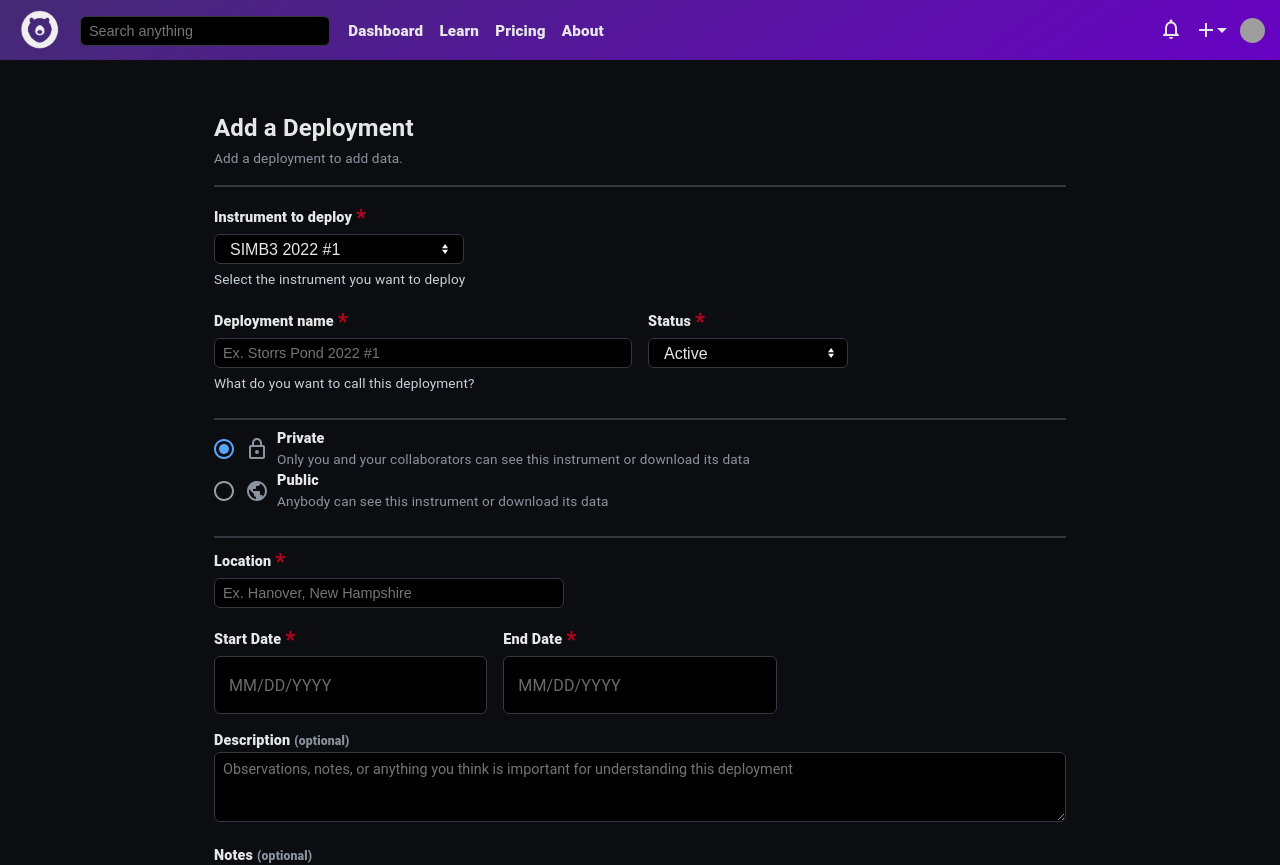
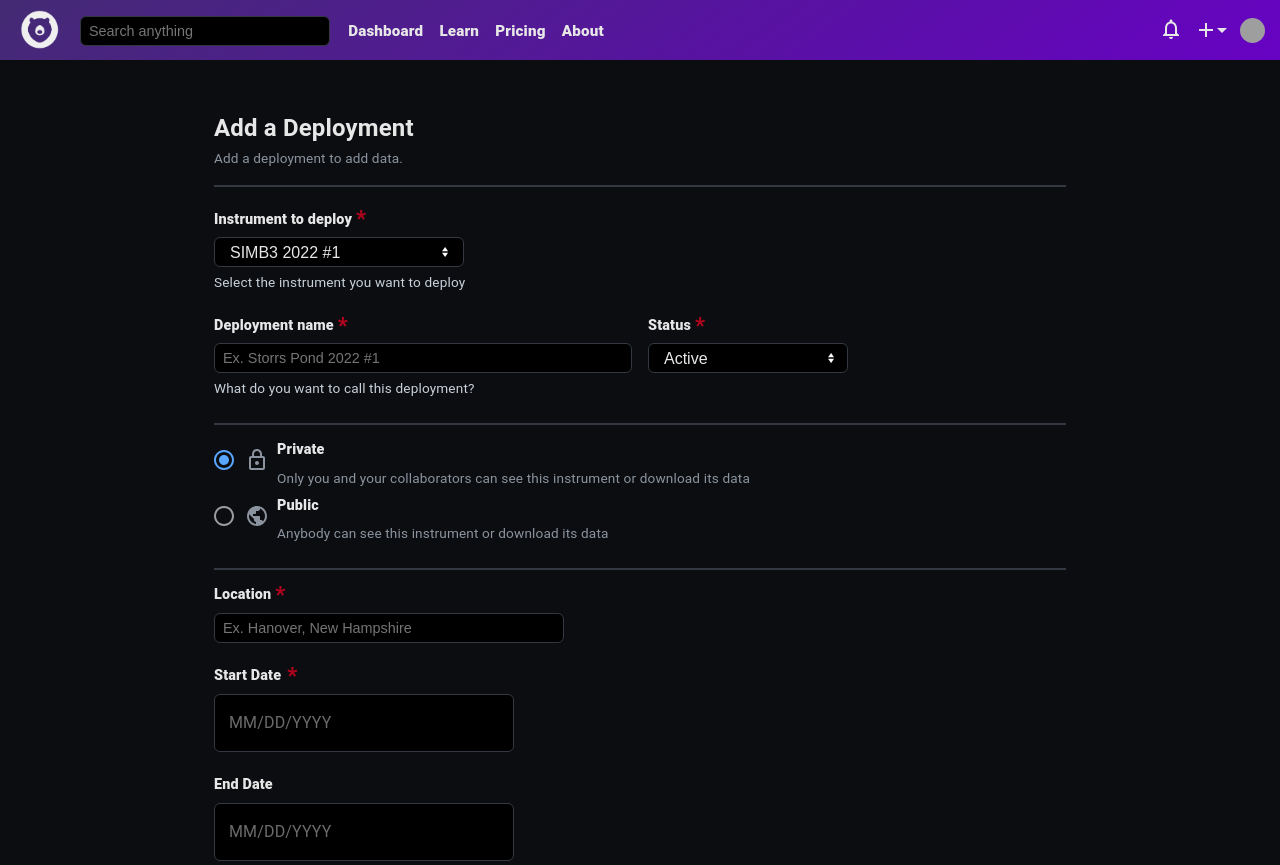
Before and after one commit to cplanck/project-bear-frontend, a Next.js app: page /deployment/add in a window 1280 px wide. Shown: the top 865 px of the page. Built offline with nearby package versions, Linux system fonts and the light colour scheme; grey boxes are pictures that could not be loaded.

Commit message:
finally got the add deployment form working

```diff
--- a/src/components/deployment/Deployment.module.css
+++ b/src/components/deployment/Deployment.module.css
@@ -92,6 +92,7 @@
 
 .datePicker {
     width: 100%;
+    max-width: 300px;
 }
 
 .privacyWrapper {
--- a/src/components/forms/AddDeploymentForm.js
+++ b/src/components/forms/AddDeploymentForm.js
@@ -28,11 +28,12 @@ import Radio from '@mui/material/Radio';
 export default function DeploymentDetailsEditPanel(props){
 
     let [updatedDeployment, setUpdatedDeployment] = useState(blankDeploymentObject)
-    const [colorPickerOpen, setColorPickerOpen] = useState(false)
-    const [currentColor, setCurrentColor] = useState('#fff')
     const [tagModalOpen, setTagModalOpen] = useState(false)
     const [deploymentList, setDeploymentList] = useContext(DeploymentContext)
     const [context, setContext] = useContext(AppContext)
+    const [startDateError, setStartDateError] = useState('')
+    const [startDateTouched, setStartDateTouched] = useState(false)
+
 
     const router = useRouter()
 
@@ -61,7 +62,10 @@ export default function DeploymentDetailsEditPanel(props){
     }
 
     function handleDateChange(newDate, id){
+      setStartDateTouched(true)
       let temp = structuredClone(updatedDeployment);
+      dayjs(newDate).isValid()?setStartDateError(''):setStartDateError(fr.deploymentStartDate.error)
+      temp[id] = dayjs(temp[id])
       temp[id] = dayjs(newDate).format()
       setUpdatedDeployment(temp)
     }
@@ -80,32 +84,41 @@ export default function DeploymentDetailsEditPanel(props){
       setUpdatedDeployment(temp)
     },[])
 
-    const handleSubmission = ()=>{
-      const newDeploymentList = props.deployments
-      newDeploymentList.push(updatedDeployment)
-      props.setDeployments(newDeploymentList)
-      router.push('/dashboard/deployments')
-      handleAlerts('snackbar', 'success', updatedDeployment.name + ' added!')
+    const handleSubmission = (e)=>{
+      e.preventDefault()
+      if(startDateError == '' && !startDateTouched && !formik.touched.name && !formik.touched.location){
+        setStartDateError(fr.deploymentStartDate.error)
+        handleAlerts('alert', 'error', 'Whoops! You must fill out the form before submission!')
+        formik.handleSubmit(e)
+      }
+      else if(startDateError == '' && !startDateTouched){
+        setStartDateError(fr.deploymentStartDate.error)
+      }
+      else if(Object.keys(formik.errors).length === 0 && startDateTouched && !startDateError){
+        setStartDateError('')
+        formik.handleSubmit(e)
+      }
+      else{
+        handleAlerts('alert', 'error', 'Whoops! You still have some form errors to take care of.')
+      }
     }
 
     const formik = useFormik({
       initialValues: {
         name: '',
         location: '',
-        description: '',
-        notes: ''
       },
       validationSchema: Yup.object({
           name: Yup.string().min(fr.deploymentName.minLength.val, fr.deploymentName.minLength.error).max(fr.deploymentName.maxLength.val, fr.deploymentName.maxLength.error).required('You must specify a deployment name'),
-          // location: Yup.string().max(fr.instrumentNotes.maxLength.val, fr.instrumentNotes.maxLength.error),
-          // description: Yup.string().max(fr.instrumentSerialNumber.maxLength.val, fr.instrumentSerialNumber.maxLength.error).min(fr.instrumentSerialNumber.minLength.val, fr.instrumentSerialNumber.minLength.error).required('You must specify an serial number for this instrument'),
-          // notes: Yup.string().max(fr.instrumentSerialNumber.maxLength.val, fr.instrumentSerialNumber.maxLength.error).min(fr.instrumentSerialNumber.minLength.val, fr.instrumentSerialNumber.minLength.error).required('You must specify an serial number for this instrument'),
+          location: Yup.string().max(fr.deploymentLocation.maxLength.val, fr.deploymentLocation.maxLength.error).required('You must specify a deployment location'),
         }),
 
       onSubmit: values => {
-        // console.log(instrumentDetails)
-        // updateInstrumentContext()
-        // handleAlerts('snackbar', 'success', instrumentDetails.name + ' added!')
+        const newDeploymentList = props.deployments
+        newDeploymentList.push(updatedDeployment)
+        props.setDeployments(newDeploymentList)
+        router.push('/dashboard/deployments')
+        handleAlerts('snackbar', 'success', updatedDeployment.name + ' added!')
       },
     });
 
@@ -130,7 +143,7 @@ export default function DeploymentDetailsEditPanel(props){
 
     return(
       <Container maxWidth={false} style={{ maxWidth: '900px', paddingTop: '50px' }}>
-          <form>
+          <form onSubmit={(e)=>handleSubmission(e)}>
             <h2 className='removeHeaderMargin'>Add a Deployment</h2>
             <span className='greyText3 smallText'>Add a deployment to add data.</span>
               <hr className='hr my-4'/>
@@ -154,8 +167,8 @@ export default function DeploymentDetailsEditPanel(props){
                         placeholder='Ex. Storrs Pond 2022 #1'
                         onInput={(e)=>{handleUserInput(e, 'name')}}
                         onBlur={formik.handleBlur}
+                        value={updatedDeployment.name}
                         />
-
                         {formik.touched.name && formik.errors.name ? (
                       <span className='smallText redText boldText' id='serialNumberError'>{formik.errors.name}</span>
                       ) :<span className='inputHelpText'>What do you want to call this deployment?</span>}
@@ -167,11 +180,8 @@ export default function DeploymentDetailsEditPanel(props){
                       <select className={'styledSelect status'} onChange={(e)=>{handleUserInput(e, 'status')}}>
                           <option value={'active'} >Active</option>
                           <option value={'inactive'} >Inactive</option>
-                          <option value={'retired'} >Retired</option>
-                          <option value={'stagin'} >Staging</option>
                       </select>
                     </div>
-
                 </Grid>
                 <Grid xs={12} xl={12} item>
                 <hr className='hr'></hr>
@@ -182,29 +192,46 @@ export default function DeploymentDetailsEditPanel(props){
                       <FormControlLabel control={<Radio checked={updatedDeployment.privacy=='public'?true:false} onChange={(e)=>handleUserInput(e, 'public')}/>} label={publicDiv}  />
                   </FormGroup>
                 </Grid>
-
                 <Grid xs={12} xl={12} item>
                     <hr className='hr'></hr>
                     <span className='inputSelectLabel'>Location<span className='redText boldText ms-2' style={{fontSize: '1.5em'}}>*</span></span>
+                    <div className='flexColumn'>
                       <input
-                    id='description'
+                      id='location'
+                      name='location'
                       className='styledInput small location'
                       placeholder='Ex. Hanover, New Hampshire'
                       onChange={(e)=>{handleUserInput(e, 'location')}}
+                      onBlur={formik.handleBlur}
                       />
+                        {formik.touched.location && formik.errors.location ? (
+                        <span className='smallText redText boldText' id='serialNumberError'>{formik.errors.location}</span>
+                      ) :''}
+                      </div>
                 </Grid>
-
-                <Grid xs={12} sm={6} xl={4} item >
-                    <span className='inputSelectLabel'>Start Date<span className='redText boldText ms-2' style={{fontSize: '1.5em'}}>*</span></span>
-                    <DatePicker components={{OpenPickerIcon: CalendarMonthOutlinedIcon}}
-                        className={styles.datePicker} onChange={newDate => handleDateChange(newDate, 'deployment_start_date')}
+                <Grid xs={12} sm={12} xl={12} item >
+                  <div className={'inputSelectWrapper'}>
+                    <span className='inputSelectLabel'>Start Date<span className='inputSelectRequiredStar'>*</span></span>
+                    <DatePicker
+                    components={{OpenPickerIcon: CalendarMonthOutlinedIcon}}
+                    className={styles.datePicker}
+                    onChange={newDate => handleDateChange(newDate, 'deployment_start_date')}
+                    name='deployment_start_date'
                     />
+                    <span className='smallText redText boldText'>{startDateError}</span>
+                    </div>
+                  {formik.errors.deployment_start_date}
                 </Grid>
-                <Grid xs={12} sm={6} xl={4} item >
-                    <span className='inputSelectLabel'>End Date<span className='redText boldText ms-2' style={{fontSize: '1.5em'}}>*</span></span>
+                <Grid xs={12} sm={12} xl={12} item >
+                    <div className={'inputSelectWrapper'}>
+                      <div className='inputSelectLabel'>
+                        End Date
+                      {updatedDeployment.status=='inactive'?<span className='inputSelectRequiredStar'>*</span>:''}
+                      </div>
                       <DatePicker components={{OpenPickerIcon: CalendarMonthOutlinedIcon}}
                           className={styles.datePicker} onChange={newDate => handleDateChange(newDate, 'deployment_end_date')}
                       />
+                    </div>
                 </Grid>
                 {/* <Grid xs={12} xl={3} item >
                     <span className='inputSelectLabel'>Color</span>
@@ -233,7 +260,7 @@ export default function DeploymentDetailsEditPanel(props){
             </Grid>
             <div className={'rightButtonGroup'}>
                 <button className='textButton' onClick={()=>{props.setIsEditing(false)}}>Cancel</button>
-                <button className='greenButton' onClick={() => {handleSubmission()}}>Save Changes</button>
+                <button type='submit' className='greenButton'>Save Changes</button>
             </div>
           </form>
         </Container>
--- a/src/components/forms/FormRestrictions.js
+++ b/src/components/forms/FormRestrictions.js
@@ -32,6 +32,10 @@ const FormRestrictions = {
         maxLength: {val: 2000, error: 'Instrument names must be less than 2000 characters'},
         minLength: {val: 0, error: ''}
     },
+    'deploymentStartDate': {
+        error: 'Please specify a deployment start date',
+    },
+
 }
 
 export default FormRestrictions
--- a/src/pages/deployment/[id].js
+++ b/src/pages/deployment/[id].js
@@ -14,7 +14,7 @@ function InstrumentHeading(props){
 
     let instrumentState
     console.log(props)
-    if(props.instrument.status == 'deployed'){
+    if(props.instrument.status == 'active'){
       instrumentState = <div>Deployed</div>
   }
     return(
--- a/src/styles/style.css
+++ b/src/styles/style.css
@@ -121,9 +121,9 @@ td {
 .inputSelectWrapper {
   display: flex;
   flex-direction: column;
-  margin-right: 20px;
+  min-height: 75px;
+  justify-content: flex-end;
   /* border: 2px solid red; */
-  min-height: 75px;
 }
 
 .inputSelectLabel {
@@ -131,10 +131,17 @@ td {
   font-size: 0.9em;
   display: flex;
   align-items: center;
+  /* border: 2px solid green; */
+  min-height: 35px;
+}
+
+.inputSelectRequiredStar {
+  color: var(--dark-theme-red-text);
+  margin-left: 6px;
+  font-size: 1.5em;
 }
 
 .inputHelpText {
-  /* font-weight: 800; */
   font-size: 0.85em;
   padding-top: 5px;
   color: var(--dark-theme-grey-1)
```
Also changed, not shown: data_model_test_data/test_set_2.csv (added). Lines whose indentation alone changed are shown as unchanged.
